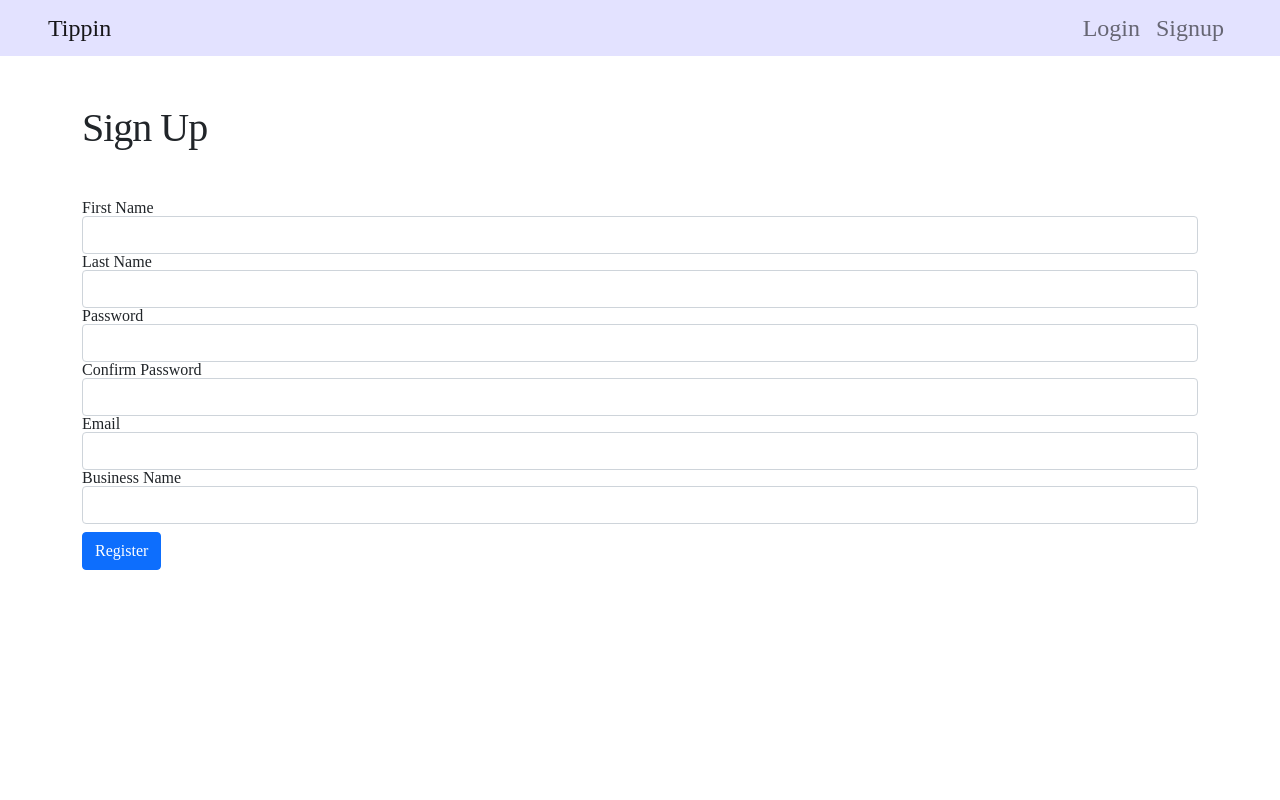
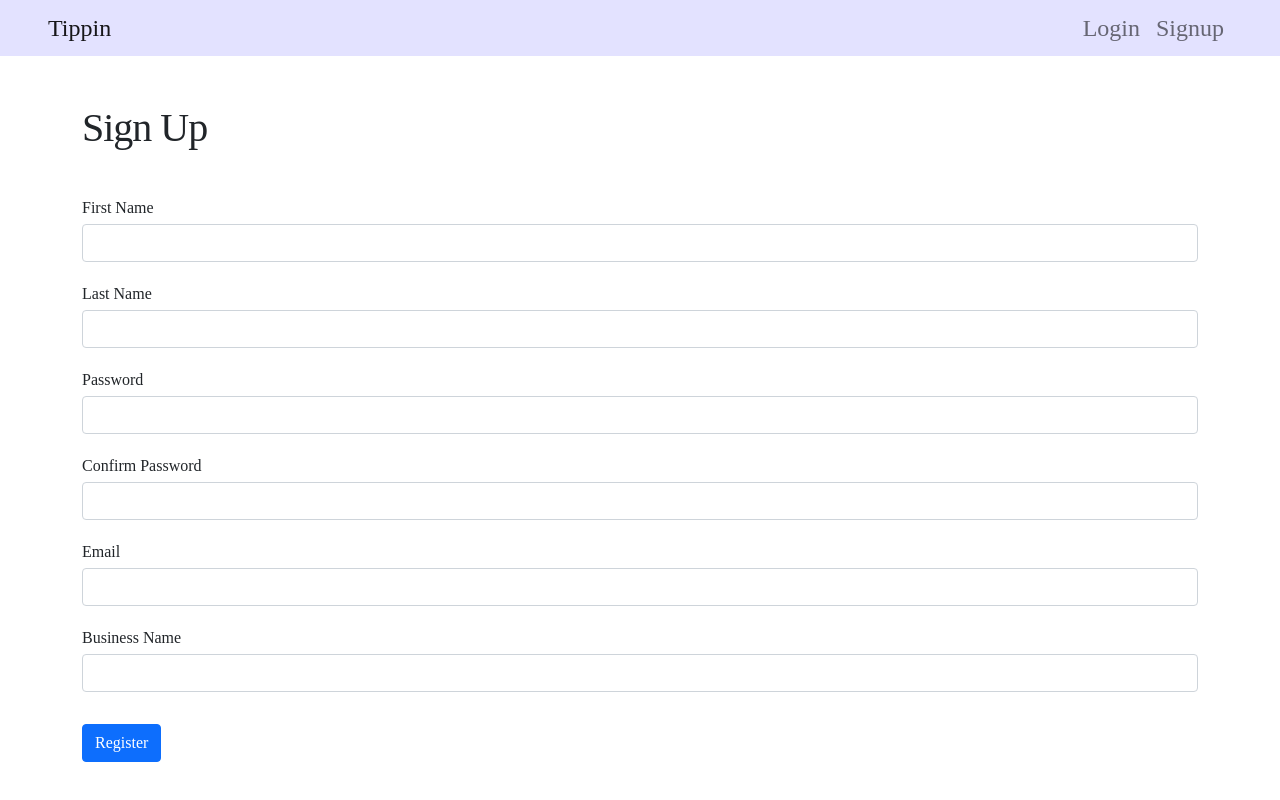
Before and after one commit to Ayoitsjason/Coursera_React, a React (Create React App) app in the folder confusion/: page /signup in a window 1280 px wide. Built offline with nearby package versions, Linux system fonts and the light colour scheme.

Commit message:
Added better css styling for forms

```diff
--- a/confusion/src/components/waitlist/Waitlist.css
+++ b/confusion/src/components/waitlist/Waitlist.css
@@ -48,3 +48,12 @@
   align-items: center;
   margin: 0;
 }
+
+/* Forms */
+.form-group {
+  margin: 1rem 0 1rem 0;
+}
+
+.form-control {
+  margin: 0.5rem 0 0.5rem 0;
+}
```
